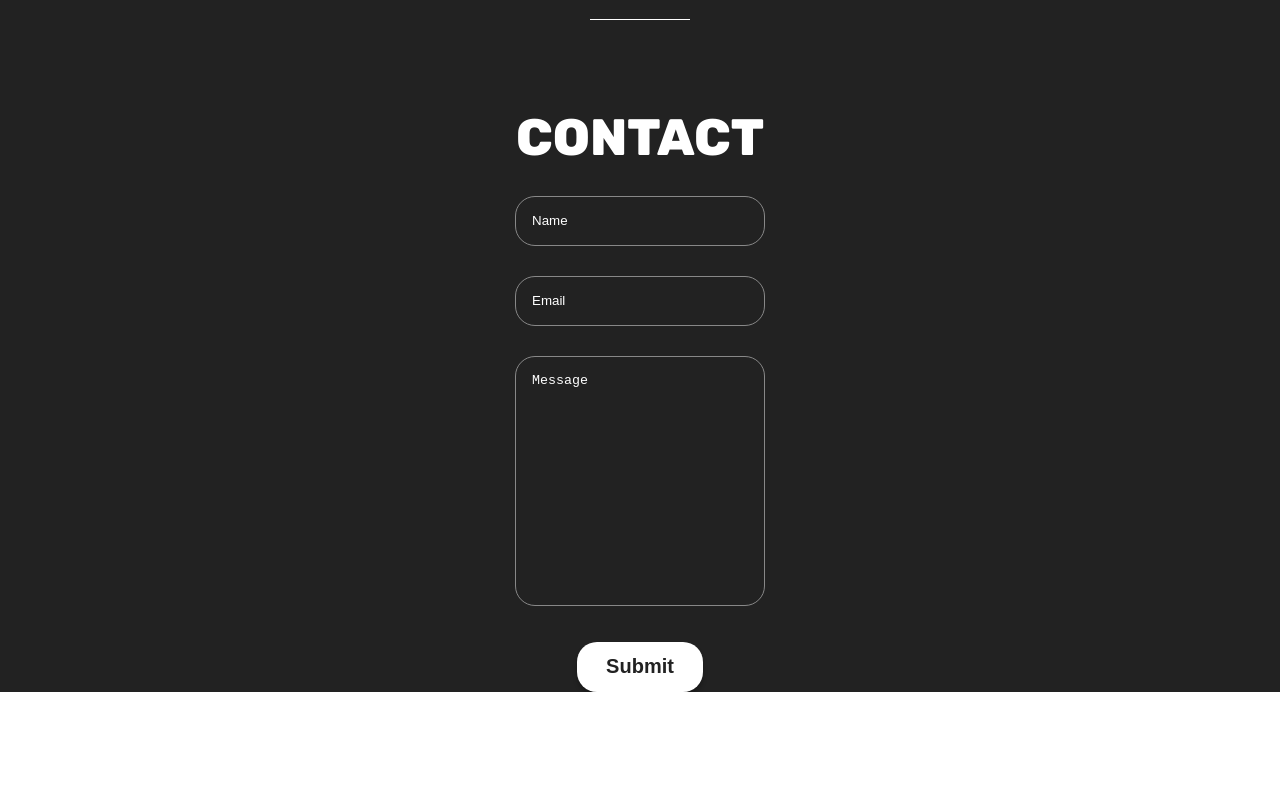
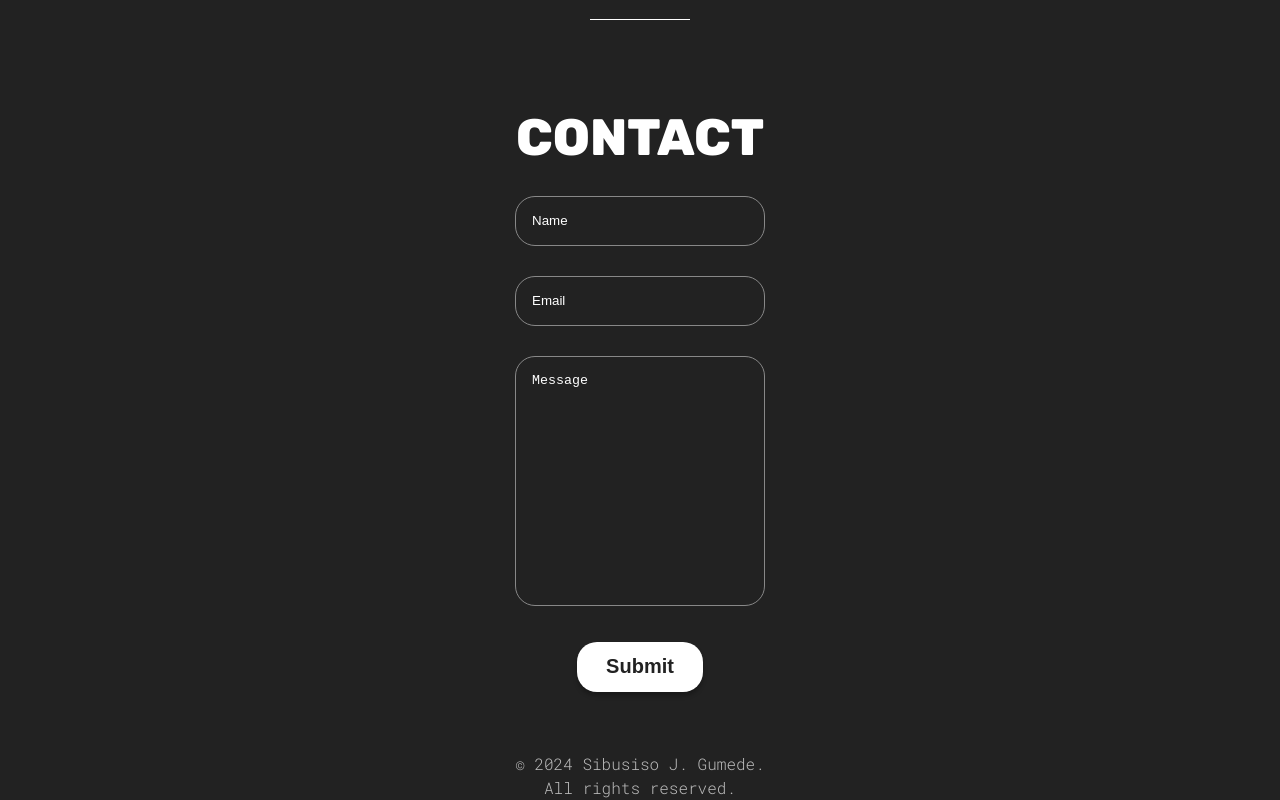
Before and after one commit to Sibusiso-Gumede/personal-website, a React (Vite) app: page / in a window 1280 px wide. Shown: the part 1951-2751 px from the top of the page. Before the commit the page ends 2643 px from the top, so only its background shows below. Built offline with nearby package versions, Linux system fonts and the light colour scheme.

Commit message:
Added footer section to the layout.

```diff
--- a/src/App.jsx
+++ b/src/App.jsx
@@ -3,6 +3,7 @@
 import Projects from './sections/Projects/Projects';
 import Skills from './sections/Skills/Skills';
 import Contact from './sections/Contact/Contact';
+import Footer from './sections/Footer/Footer';
 
 function App() {
 	return (
@@ -11,6 +12,7 @@
 			<Projects/>
 			<Skills/>
 			<Contact/>
+			<Footer/>
 		</>
 	);
 }
--- /dev/null
+++ b/src/sections/Footer/Footer.jsx
@@ -0,0 +1,14 @@
+import styles from './FooterStyle.module.css'
+
+function Footer() {
+    return (
+        <section id='footer' className={styles.container}>
+            <p>
+                &copy; 2024 Sibusiso J. Gumede. <br />
+                All rights reserved.
+            </p>
+        </section>
+    )
+}
+
+export default Footer
--- /dev/null
+++ b/src/sections/Footer/FooterStyle.module.css
@@ -0,0 +1,7 @@
+.container {
+    text-align: center;
+    p {
+        font-size: 16px;
+        color: var(--footer-text-color);
+    }
+}
```
